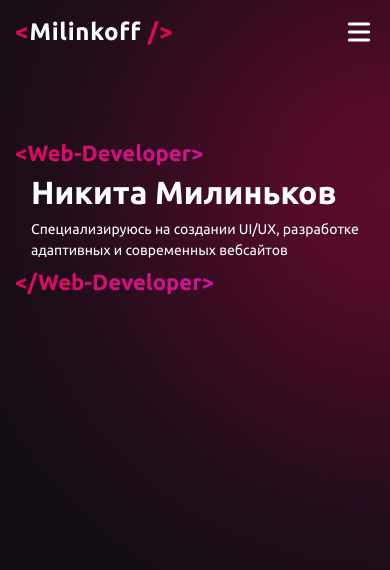
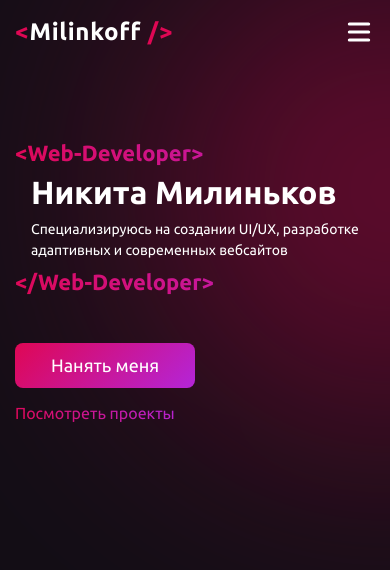
Before and after one commit to Milinkov-N/portfolio, a Next.js app: page / in a window 390 px wide. Shown: the top 570 px of the page. Built offline with nearby package versions, Linux system fonts and the light colour scheme.

Commit message:
finished Hero component

```diff
--- a/components/Button.tsx
+++ b/components/Button.tsx
@@ -6,11 +6,12 @@ export interface IButton extends ComponentPropsWithoutRef<'button'> {
   as?: 'link'
   href?: string
   variant?: ButtonVariants
+  size?: 'small' | 'medium' | 'large'
   label?: string
   onClick?: () => void
 }
 
-export default function Button({ className, as, href, variant, label, children, onClick }: IButton) {
+export default function Button({ className, as, href, variant, size, label, children, onClick }: IButton) {
   let isIcon = false
   const btnClasses = ['btn']
 
@@ -30,6 +31,21 @@ export default function Button({ className, as, href, variant, label, children,
       break;
     case 'text':
       btnClasses.push('btn-text')
+      break;
+    default:
+      btnClasses.push('btn-primary')
+      break;
+  }
+
+  switch (size) {
+    case 'small':
+      btnClasses.push('btn-small')
+      break;
+    case 'medium':
+      btnClasses.push('btn-medium')
+      break;
+    case 'large':
+      btnClasses.push('btn-large')
       break;
   }
 
--- a/components/Hero.tsx
+++ b/components/Hero.tsx
@@ -4,6 +4,7 @@ import { Heading } from './typography'
 import ProgrammerPic from'public/undraw_programming.svg'
 import Wrapper from './Wrapper'
 import Image from 'next/image'
+import Button from './Button'
 
 export default function Hero() {
   return (
@@ -11,6 +12,7 @@ export default function Hero() {
       <Wrapper>
         <div className={ styles.bgCircle } />
         <div className={ styles.grid }>
+          <div className={ styles.content }>
             <TagWrapper className={ styles.tagWrapper } tag='Web-Developer'>
               <Heading
                 as='h1'
@@ -21,6 +23,23 @@ export default function Hero() {
                 Специализируюсь на создании UI/UX, разработке адаптивных и современных вебсайтов
               </p>
             </TagWrapper>
+            <div className={ styles.buttonLinks }>
+              <Button
+                variant='primary'
+                size='medium'
+                label='Нанять меня'
+              />
+              <Button
+                variant='text'
+                label='Посмотреть проекты'
+              >
+                <span className={ styles.projectsLink }>
+                  Посмотреть проекты
+                </span>
+              </Button>
+            </div>
+          </div>
+
           <div className={ styles.illustration }>
             <Image src={ ProgrammerPic } />
           </div>
--- a/components/TagWrapper.tsx
+++ b/components/TagWrapper.tsx
@@ -10,13 +10,13 @@ export interface ITagWrapper {
 export default function TagWrapper({ className, tag, children }: ITagWrapper) {
   return (
     <div className={ `tag-wrapper ${ className ? className : '' }` }>
-      <div className={ `${ styles.tag } opening-tag` }>
+      <div className={ `${ styles.tag } opening-tag gradient-text` }>
         { `<${ tag }>` }
       </div>
         <div className={ styles.content }>
           { children }
         </div>
-      <div className={ `${ styles.tag } closing-tag` }>
+      <div className={ `${ styles.tag } closing-tag gradient-text` }>
         { `</${ tag }>` }
       </div>
     </div>
--- a/styles/Hero.module.css
+++ b/styles/Hero.module.css
@@ -2,7 +2,6 @@
   display: grid;
   grid-template-columns: repeat(2, 1fr);
   align-items: center;
-  /* justify-content: center; */
 }
 
 .subheading {
@@ -10,7 +9,7 @@
   margin: 0;
 }
 
-.tagWrapper {
+.content {
   z-index: 2;
 }
 
@@ -24,6 +23,38 @@
   background: var(--primary-clr-100);
   border-radius: 50%;
   filter: blur(200px);
+}
+
+.buttonLinks {
+  display: flex;
+  align-items: center;
+  gap: 2rem;
+  margin-top: 3rem;
+}
+
+.projectsLink {
+  position: relative;
+  background: linear-gradient(45deg, var(--primary-clr-400), var(--secondary-clr-400));
+  background-clip: text;
+  -webkit-background-clip: text;
+  -webkit-text-fill-color: transparent;
+}
+
+.projectsLink::after {
+  content: '';
+  position: absolute;
+  top: calc(100% + 5px);
+  left: 0;
+  height: 1px;
+  width: 100%;
+  background: linear-gradient(45deg, var(--primary-clr-400), var(--secondary-clr-400));
+  transform: scaleX(0);
+  transform-origin: left;
+  transition: .2s transform ease;
+}
+
+.projectsLink:hover::after {
+  transform: scaleX(1);
 }
 
 @media screen and (max-width: 1310px) {
@@ -59,3 +90,11 @@
     filter: blur(135px);
   }
 }
+
+@media screen and (max-width: 450px) {
+  .buttonLinks {
+    flex-direction: column;
+    align-items: flex-start;
+    gap: 1rem;
+  }
+}
--- a/styles/TagWrapper.module.css
+++ b/styles/TagWrapper.module.css
@@ -1,10 +1,6 @@
 .tag {
   font-size: 2.25rem;
   font-weight: 900;
-  background: linear-gradient(45deg, var(--primary-clr-400), var(--secondary-clr-400));
-  background-clip: text;
-  -webkit-background-clip: text;
-  -webkit-text-fill-color: transparent;
 }
 
 .content {
--- a/styles/globals.css
+++ b/styles/globals.css
@@ -59,6 +59,8 @@ body {
   margin: 0;
   font-family: 'Ubuntu', -apple-system, system-ui, BlinkMacSystemFont, Segoe UI,
     Roboto, Oxygen, Cantarell, Fira Sans, Droid Sans, Helvetica Neue, sans-serif;
+  -webkit-font-smoothing: antialiased;
+  -moz-osx-font-smoothing: grayscale;
   background: var(--bg-clr-400);
   color: var(--white);
 }
@@ -98,6 +100,14 @@ section {
 
 .grid-col-2 {
   grid-template-columns: 1fr 1fr;
+}
+
+.flex {
+  display: flex;
+}
+
+.jc-center {
+  justify-content: center;
 }
 
 .ai-center {
@@ -164,6 +174,19 @@ section {
   color: var(--white);
 }
 
+.btn-small {
+  padding: .5em 1.5em;
+}
+
+.btn-medium {
+  font-size: 1.125rem;
+  padding: .675em 2em;
+}
+
+.btn-large {
+  padding: .5em 1.5em;
+}
+
 .heading-1 {
   font-size: var(--fsz-900);
   font-weight: 600;
@@ -198,6 +221,13 @@ p, .text {
   line-height: 1.5;
   margin: 0;
   margin-bottom: 1rem;
+}
+
+.gradient-text {
+  background: linear-gradient(45deg, var(--primary-clr-400), var(--secondary-clr-400));
+  background-clip: text;
+  -webkit-background-clip: text;
+  -webkit-text-fill-color: transparent;
 }
 
 .primary-clr {
```
Lines whose indentation alone changed are shown as unchanged.
